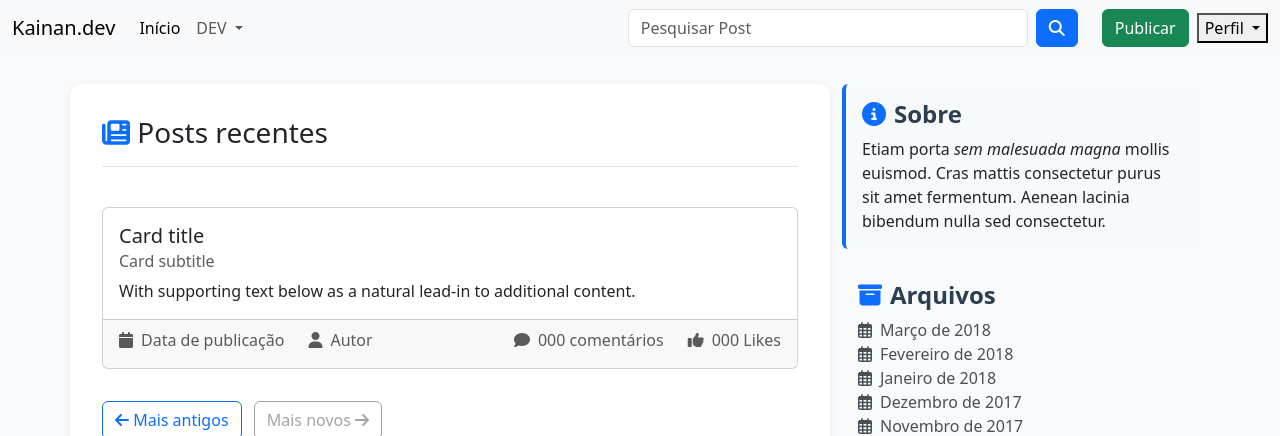
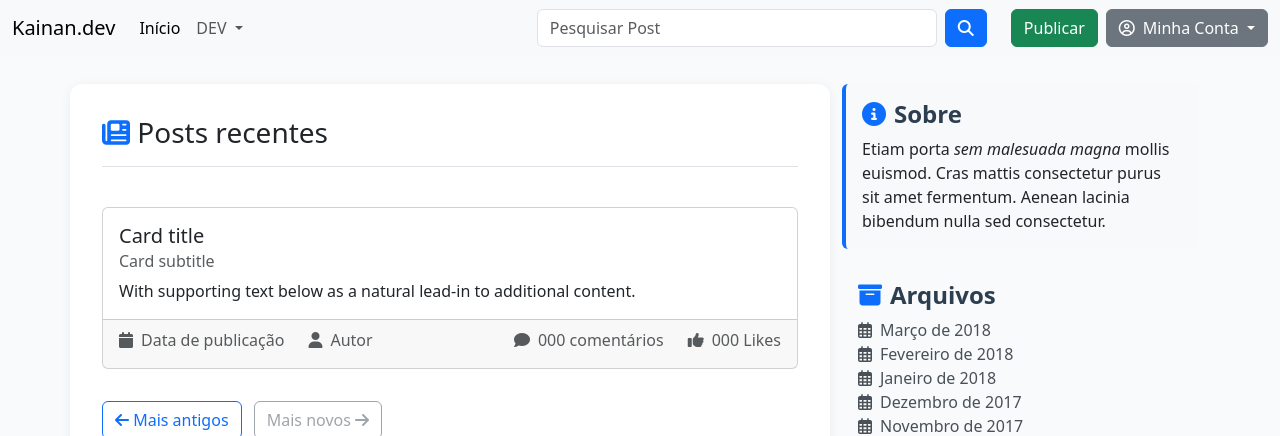
Before and after one commit to Na18k/blog, a Flask app: page / in a window 1280 px wide. Shown: the top 436 px of the page. Run offline with Flask 3, Linux system fonts and the light colour scheme; the visitor is signed in with stand-in values (Sample User, id 1); parts of the project's set-up code (start-up, migrations or seed data) failed here and were passed over; some libraries are stand-ins or nearby versions.

Commit message:
Refeito o botão 'Minha Conta'

```diff
--- a/templates/schematics/header.html
+++ b/templates/schematics/header.html
@@ -28,17 +28,17 @@
             {% if session['userID'] %}
             <a href="{{ url_for('login') }}" class="btn btn-success me-2">Publicar</a>
 
-            <button class="nav-item dropdown">
-                <a class="nav-link dropdown-toggle" href="#" role="button" data-bs-toggle="dropdown" aria-expanded="false">
-                    Perfil
-                </a>
-                <ul class="dropdown-menu">
-                    <li><a class="dropdown-item" href="#">Ver Perfil</a></li>
-                    <li><a class="dropdown-item" href="#">Ver Posts</a></li>
+            <div class="dropdown">
+                <button class="btn btn-secondary dropdown-toggle" type="button" data-bs-toggle="dropdown" aria-expanded="false">
+                    <i class="fa-regular fa-circle-user me-2"></i>Minha Conta
+                </button>
+                <ul class="dropdown-menu dropdown-menu-lg-start">
+                    <li><a class="dropdown-item" href="#">Ver meu Perfil</a></li>
+                    <li><a class="dropdown-item" href="#">Meus posts</a></li>
                     <li><hr class="dropdown-divider"></li>
                     <li><a class="dropdown-item" href="#">Sair</a></li>
                 </ul>
-            </button>
+            </div>
 
             {% else %}
             <a href="{{ url_for('login') }}" class="btn btn-success me-2">Entrar</a>
```
